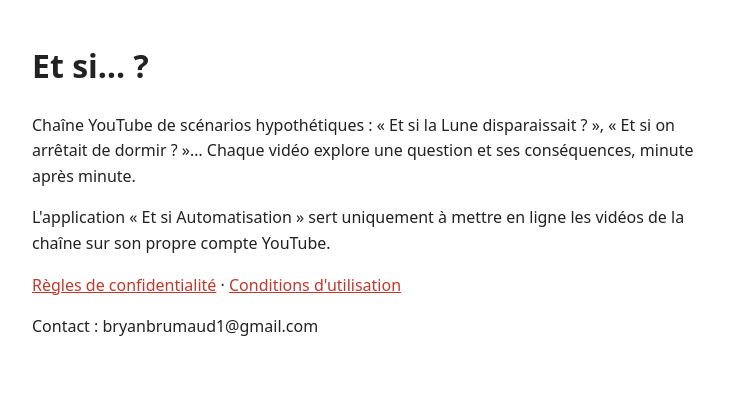
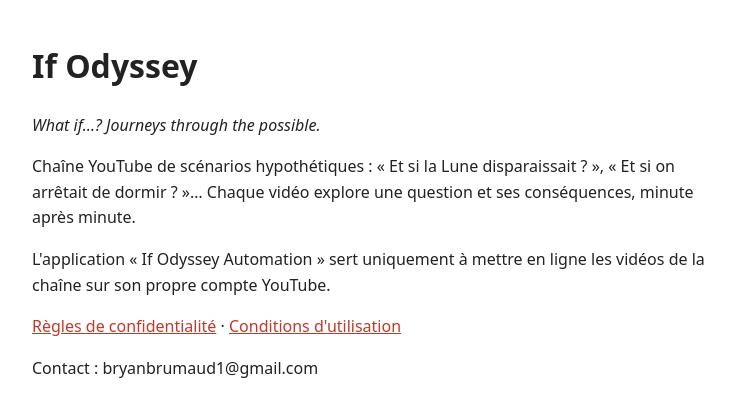
Before and after one commit to lbarkma/lbarkma.github.io, a plain HTML site: page index.html in a window 1280 px wide. Shown: the whole page, without its empty margins (268-1003 px from the left). Drawn offline with Linux system fonts and the light colour scheme.

Commit message:
Nouveau nom de la chaîne : If Odyssey
Co-Authored-By: Claude Opus 5.5 <noreply@anthropic.com>
Claude-Session: https://claude.ai/code/session_012cvyHY66VAp8E5c7Wb43nz

```diff
--- a/index.html
+++ b/index.html
@@ -3,13 +3,14 @@
 <head>
 <meta charset="utf-8">
 <meta name="viewport" content="width=device-width, initial-scale=1">
-<title>Et si… ?</title>
+<title>If Odyssey</title>
 <style>body{font-family:system-ui,sans-serif;max-width:680px;margin:40px auto;padding:0 16px;line-height:1.6;color:#222}a{color:#c0392b}</style>
 </head>
 <body>
-<h1>Et si… ?</h1>
+<h1>If Odyssey</h1>
+<p><em>What if…? Journeys through the possible.</em></p>
 <p>Chaîne YouTube de scénarios hypothétiques : « Et si la Lune disparaissait ? », « Et si on arrêtait de dormir ? »… Chaque vidéo explore une question et ses conséquences, minute après minute.</p>
-<p>L'application « Et si Automatisation » sert uniquement à mettre en ligne les vidéos de la chaîne sur son propre compte YouTube.</p>
+<p>L'application « If Odyssey Automation » sert uniquement à mettre en ligne les vidéos de la chaîne sur son propre compte YouTube.</p>
 <p><a href="privacy.html">Règles de confidentialité</a> · <a href="terms.html">Conditions d'utilisation</a></p>
 <p>Contact : bryanbrumaud1@gmail.com</p>
 </body>
```
Also changed, not shown: privacy.html (+2 -2 lines), terms.html (+2 -2 lines).
